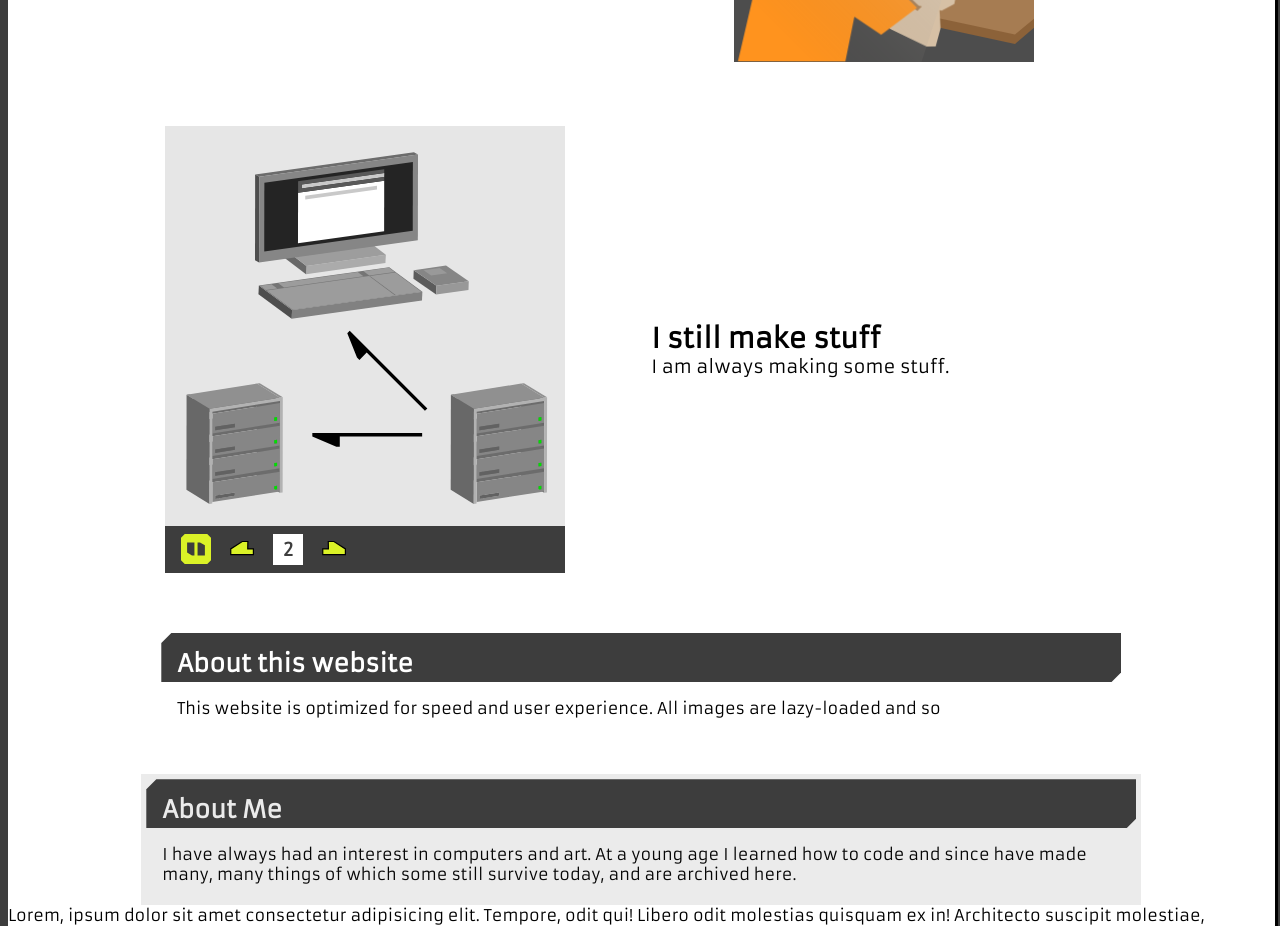
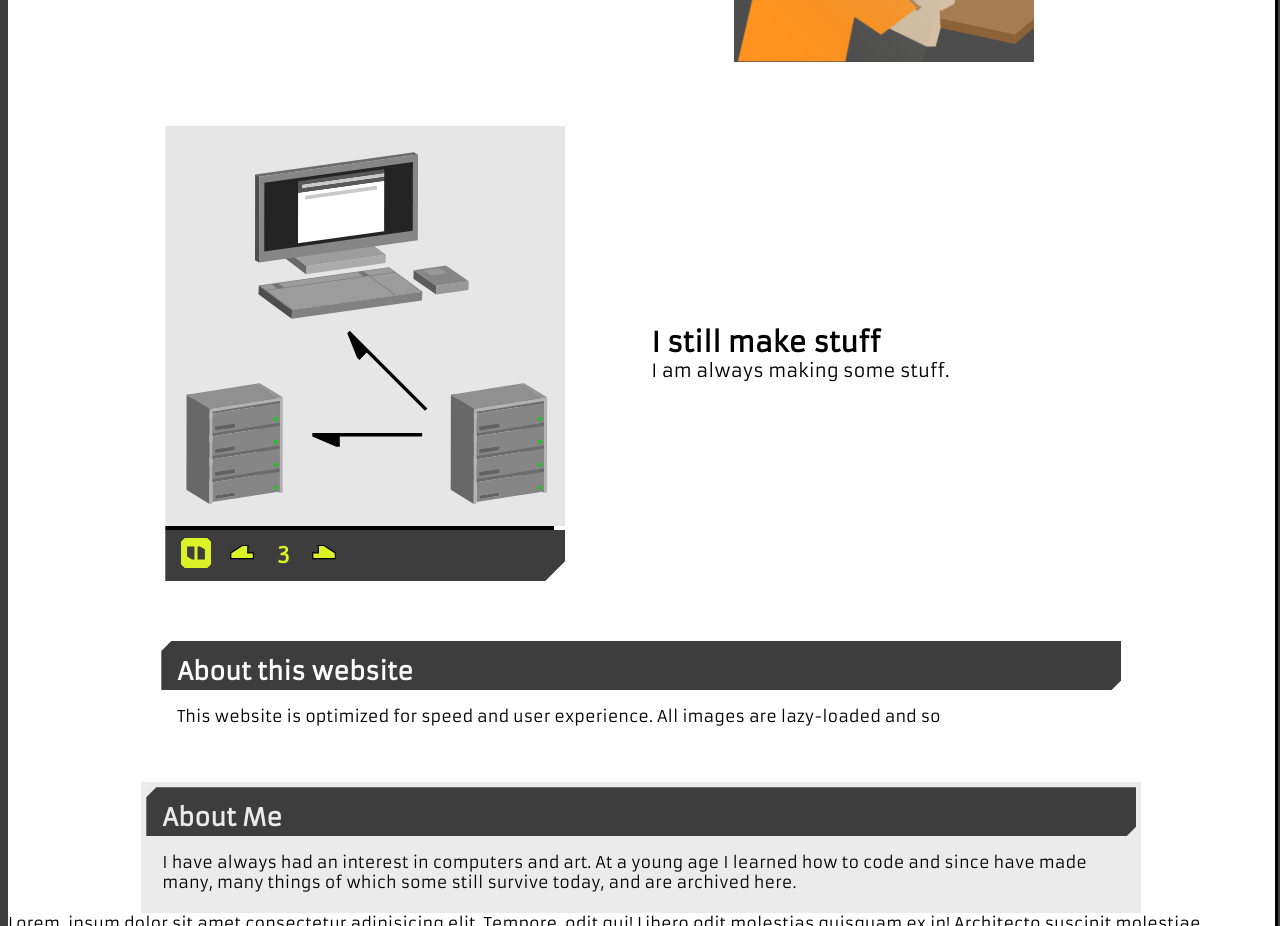
Before and after one commit to ChrisJackem/port_app, a Next.js app: page /about in a window 1280 px wide. Shown: the part 900-1826 px from the top of the page. Built offline with nearby package versions, Linux system fonts and the light colour scheme; a web font is replaced by a local one.

Commit message:
Scematic animation 3

```diff
--- a/src/app/shapes.css
+++ b/src/app/shapes.css
@@ -184,6 +184,12 @@ transition: all 500ms ease-out;
     );
 }
 
+.chip-br{
+    clip-path: polygon(
+        0px 0px, 100% 0px, 100% calc(100% - 20px), calc(100% - 20px) 100%, 0px 100%
+    );
+}
+
 .chip-left{
     clip-path: polygon(
         0px 20px, 20px 0px, 100% 0px,
--- a/src/components/animations/schem/schem.module.css
+++ b/src/components/animations/schem/schem.module.css
@@ -4,7 +4,10 @@
     justify-content: center;
     width: 400px;
 }
-
+.progress_bar{
+    background-color: var(--darkest);
+    height: 4px;
+}
 .button_container{
     padding: 0.5rem 1rem;
     background-color: var(--background);
@@ -15,10 +18,11 @@
     height: 30px;
 }
 .frame_display{
-    background-color: var(--foreground);
-    color: var(--background);
+    /* background-color: var(--foreground); */
+    color: var(--accent);
     padding: 0.25rem;
-    width: 30px;
+    width: 20px;
+    font-size: larger;
     font-weight: bolder;
     text-align: center;
 }
--- a/src/components/animations/schem/schem.tsx
+++ b/src/components/animations/schem/schem.tsx
@@ -1,5 +1,6 @@
+/* eslint-disable @typescript-eslint/no-explicit-any */
 /* eslint-disable react-hooks/exhaustive-deps */
-import { useInView } from 'motion/react';
+import { useAnimate, useInView } from 'motion/react';
 import React, { useEffect, useRef, useState } from 'react';
 import styles from './schem.module.css';
 import SvgBtn from '@/components/svg_btns/svg_btns';
@@ -8,60 +9,90 @@ const WAIT = 2000;
 const MAX_FRAME = 5;
 
 const Schem = () => {
-    const [frame, setFrame] = useState<number>(0);
-    const timer = useRef<NodeJS.Timeout | null>(null);
     const containerRef = useRef(null);
     const isInView = useInView(containerRef);
+    // Frames
+    const timer = useRef<NodeJS.Timeout | null>(null);
+    const [frame, setFrame] = useState<number>(0);
     const [isPlaying, setIsPlaying] = useState<boolean>(true);
+    // animations
+    const [scope, animate] = useAnimate();
+    const [animateControls, setAnimateControls] = useState<undefined | ReturnType<typeof animate>>()
 
-    function tick(){
-        setFrame(frame => ++frame <= MAX_FRAME ? frame : 0);
+    // Button Handlers
+    function handlePlay(){
+        if (!isPlaying) tick();
+        ( isPlaying ? killTimer : startTimer )();
     }
-    function untick(){
+    function handleNext(){
+        killTimer();
+        tick(false);
+    }
+    function handlePrev(){
+        killTimer();
+        // poor man's tick() subtracted to save some mem
         setFrame(frame => --frame >= 0 ? frame : MAX_FRAME);
     }
 
-    function handleNext(){
-        if (isPlaying) killTimer();
-        tick();
-    }
-    function handlePrev(){
-        if (isPlaying) killTimer();
-        untick();
+    ////// Methods
+    function tick( bar : boolean=true ){
+        if (bar) progressBar();
+        setFrame(frame => ++frame <= MAX_FRAME ? frame : 0);
     }
 
-    const killTimer = ()=>{
-        if (timer.current) clearInterval(timer.current);
+    function killTimer(){
+        if (isPlaying) progressBar(false);
+        if (timer.current) {
+            clearInterval(timer.current);
             timer.current = null;
+        }
         setIsPlaying(false);
+        progressBar(false);
     }
 
-    const startTimer = () => {
-        if (!timer.current) timer.current = setInterval(tick, WAIT);
+    function startTimer  (){
+        if (!timer.current){ timer.current = setInterval(tick, WAIT); }
         setIsPlaying(true);
+        progressBar();
     }
 
+    function progressBar( start:boolean = true ){
+        if (!start && scope ){
+            animateControls?.stop();
+            animate( scope.current,
+                { width: "0%" },
+                { duration: .2, ease: 'easeOut' })
+        }else if(start){// Start animation
+            setAnimateControls(
+                animate( scope.current,
+                    { width: ["0%", "100%"] },
+                    { duration: WAIT / 1000, ease: 'linear' })
+            )
+        }
+    }
+
+    ///////////// React
     useEffect(()=>{
         ( isInView ? startTimer : killTimer )();
         return killTimer;
-    }, [isInView])
+    }, [isInView]);
 
     return (
-    <div ref={containerRef} className={`flex-column ${styles.main_container}`}>
+        <div ref={containerRef} className={`flex-column chip-br ${styles.main_container}`}>
             <SchemSvg frame={frame}/>
-
+            <div className={`bg-ac ${styles.progress_bar}`} ref={scope}></div>
             <div className={`flex ${styles.button_container}`}>
                 <SvgBtn
                     className={styles.svg_btn}
                     type={ isPlaying ? 'pause' : 'play' }
-                onClick={ isPlaying ? killTimer : startTimer }
+                    onClick={ handlePlay }
                 />
                 <SvgBtn
                     className={styles.svg_btn}
                     type={'prev'}
                     onClick={handlePrev}
                 />
-            <p className={styles.frame_display}>{frame}</p>
+                <p className={styles.frame_display}>{frame + 1}</p>
                 <SvgBtn
                     className={styles.svg_btn}
                     type={'next'}
--- a/src/components/slide_show/slide_show.module.css
+++ b/src/components/slide_show/slide_show.module.css
@@ -48,12 +48,8 @@
     }
 
 .progress_bar{
-    /* position: absolute; */
-    /* background: linear-gradient(to right, transparent, var(--accent, yellow) ); */
     background: var(--accent, yellow);
-    /* bottom: 0px; */
     height: 2px;
-    /* width: 10px; */
 }
 
 /* image inside */
```
Lines whose indentation alone changed are shown as unchanged.
